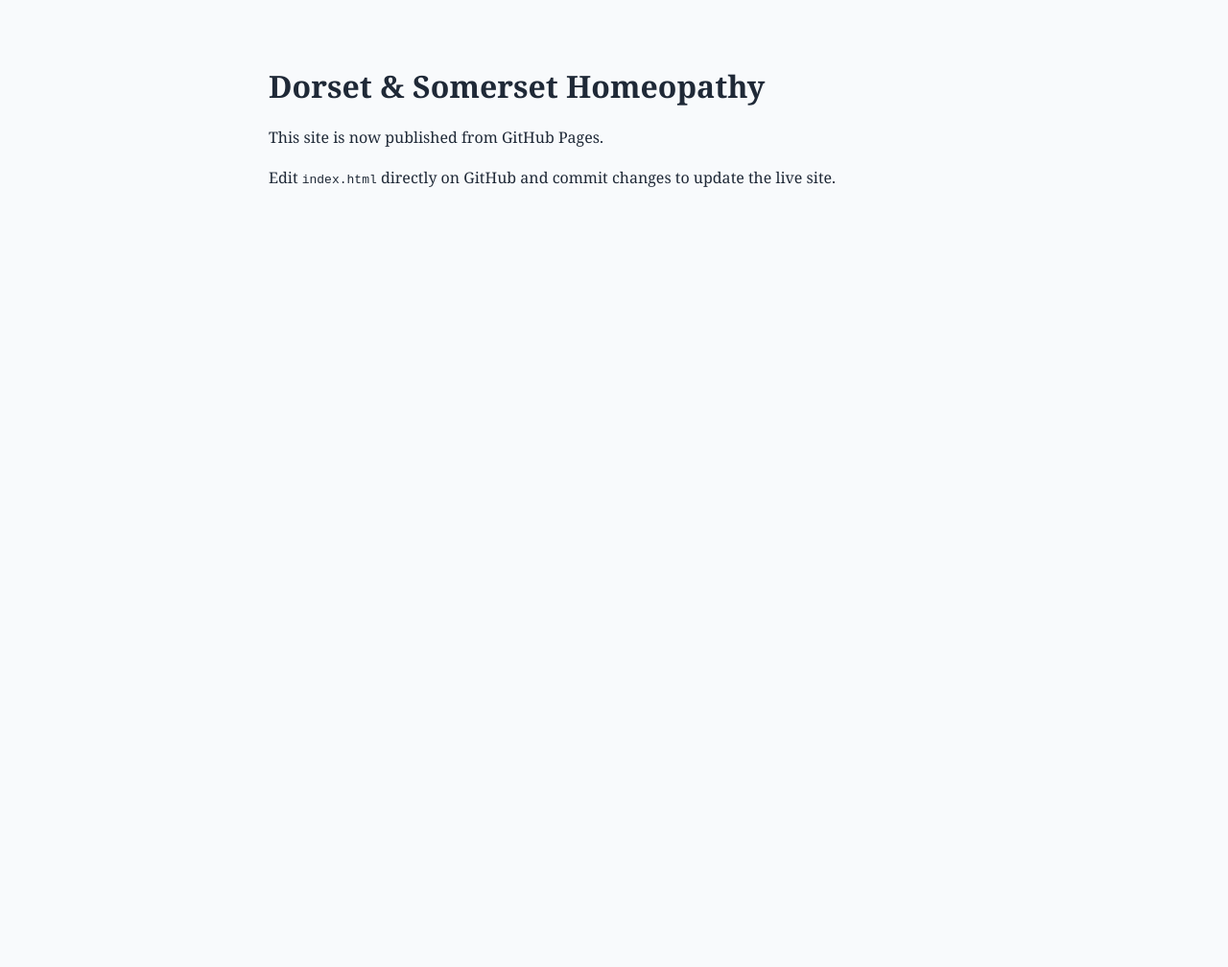
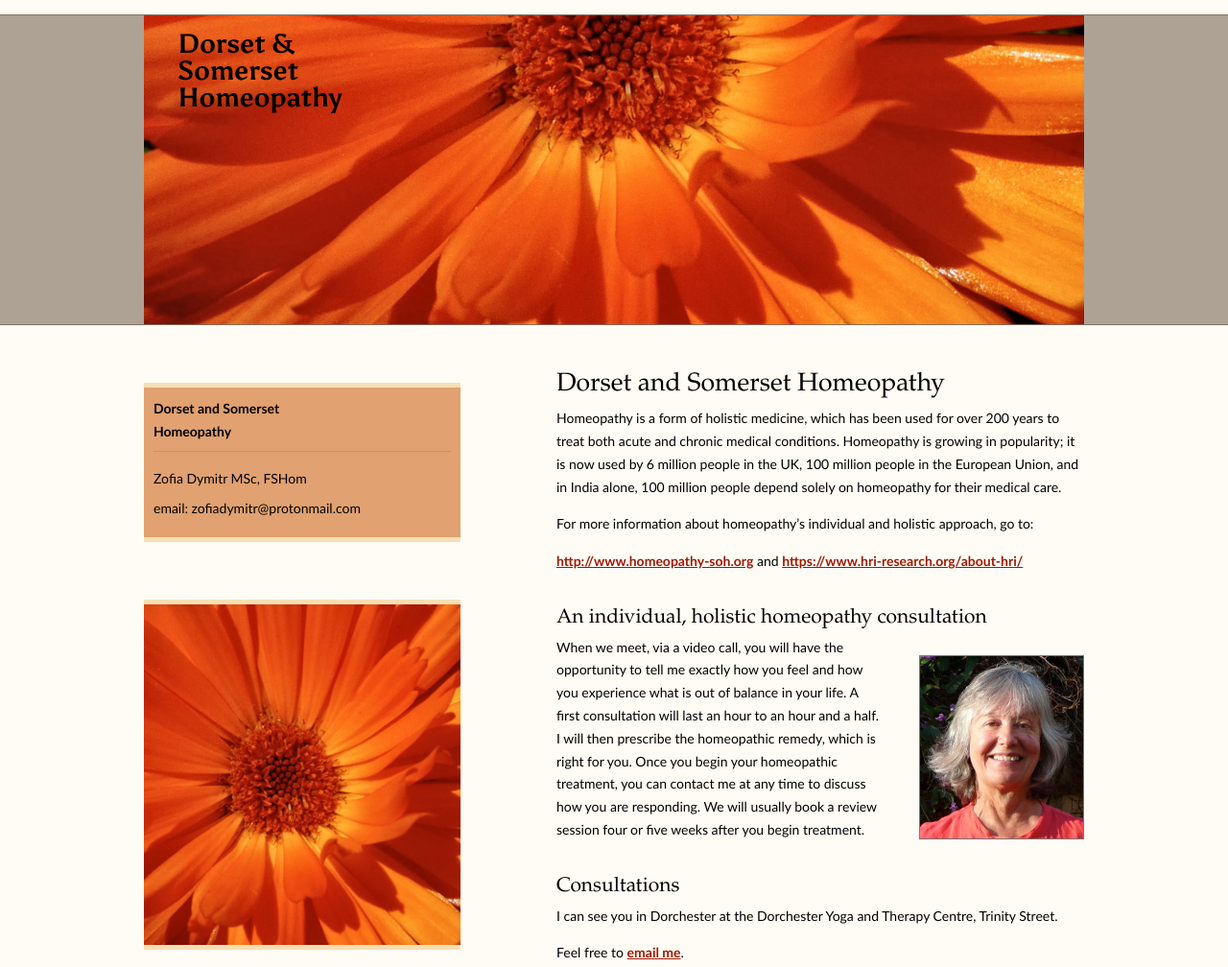
Before and after one commit to mobily-enterprises/dorsetandsomersethomeopathy.co.uk, a plain HTML site: page index.html in a window 1280 px wide. Shown: the top 1008 px of the page at 96% size. Before the commit the page ends 800 px from the top, so only its background shows below. Drawn offline with Linux system fonts and the light colour scheme.

Commit message:
Website online

```diff
--- a/index.html
+++ b/index.html
@@ -1,32 +1,96 @@
 <!doctype html>
-<html lang="en">
+<html lang="en-GB">
   <head>
-    <meta charset="utf-8" />
-    <meta name="viewport" content="width=device-width, initial-scale=1" />
-    <title>Dorset & Somerset Homeopathy</title>
-    <style>
-      body {
-        margin: 0;
-        font-family: Georgia, "Times New Roman", serif;
-        line-height: 1.6;
-        color: #1f2937;
-        background: #f8fafc;
-      }
-      main {
-        max-width: 720px;
-        margin: 4rem auto;
-        padding: 0 1rem;
-      }
-      h1 {
-        margin-bottom: 0.5rem;
-      }
-    </style>
+	<meta charset="utf-8">
+	<title>Dorset and Somerset Homeopathy</title>
+	<meta name="description" content="Inidividual, holistic homeopathy in Somerset, Dorset, Dorchester, and Combe St Nicholas.">
+	<link rel="stylesheet" href="styles.css">
   </head>
+
   <body>
-    <main>
-      <h1>Dorset & Somerset Homeopathy</h1>
-      <p>This site is now published from GitHub Pages.</p>
-      <p>Edit <code>index.html</code> directly on GitHub and commit changes to update the live site.</p>
-    </main>
+	<div id="headerBarOuterContainer">
+	  <div id="headerBarContainer">
+		<div id="headerBar">
+		  <h1><span>Dorset and Somerset Homeopathy</span></h1>
+		</div>
+	  </div>
+	</div>
+
+	<div id="contentContainer">
+	  <div id="content">
+		<h1>Dorset and Somerset Homeopathy</h1>
+
+		<p>Homeopathy is a form of holistic medicine, which has been used for over 200 years to treat both acute and chronic medical conditions. Homeopathy is growing in popularity; it is now used by 6 million people in the UK, 100 million people in the European Union, and in India alone, 100 million people depend solely on homeopathy for their medical care.</p>
+
+		<p>For more information about homeopathy’s individual and holistic approach, go to:</p>
+
+		<p><a href="http://www.homeopathy-soh.org">http://www.homeopathy-soh.org</a> and <a href="https://www.hri-research.org/about-hri/">https://www.hri-research.org/about-hri/</a>
+
+		  <h2>An individual, holistic homeopathy consultation</h2>
+
+		  <img src="zofia.jpg" class="portraitImg">
+
+		  <p>When we meet, <!--either in Dorchester or Combe St Nicholas-->via a video call, you will have the opportunity to tell me exactly how you feel and how you experience what is out of balance in your life. A first consultation will last an hour to an hour and a half. I will then prescribe the homeopathic remedy, which is right for you. Once you begin your homeopathic treatment, you can contact me at any time to discuss how you are responding. We will usually book a review session four or five weeks after you begin treatment.</p>
+
+		  <h2>Consultations</h2>
+
+		  <p>I can see you in Dorchester at the Dorchester Yoga and Therapy Centre, Trinity Street.</p>
+
+		  <p>Feel free to <a href="mailto:zofiadymitr@protonmail.com">email me</a>.</p>
+
+		  <h2>About me</h2>
+
+		  <img src="sideimg.jpg" class="sideImg" width="140">
+
+		  <p>I first used homeopathy for my children when they were young, and because I saw them respond so well, I completed a four-year homeopathy course. I’ve never looked back since I opened my first homeopathy practice in 1985. I offer consultations for people with a range of different health conditions, and enjoy offering homeopathy to babies and children.</p>
+
+		  <p>I’m registered with the Society of Homeopaths, the UK’s largest register for homeopaths.</p>
+
+		  <p>I’m pleased to have contributed to the development of the profession since 1991 in the UK, with the Society of Homeopaths as a board member and Chair, and in Europe as Vice Chair of the European Central Council of Homeopaths. I’m interested in developing research in homeopathy and I have an MSc in Integrated Health with the University of Central Lancashire.</p>
+
+		  <h3>Testimonials</h3>
+		  <blockquote>“I have consulted homeopaths before, but never felt so deeply listened to as I did by Zofia when she took my case.”</blockquote>
+		  <blockquote>“The remedies worked well. I highly recommend Zofia”</blockquote>
+		  <blockquote>“Your presence is so helpful. You are such a good listener.”</blockquote>
+
+		  <h3>Research</h3>
+
+		  <p>Research in homeopathy shows how effective it is. For more information on homeopathy research go to:</p>
+
+		  <p><a href="http://www.homeopathy-soh.org/research">http://www.homeopathy-soh.org/research</a></p>
+
+		  <h2>Fees for homeopathy consultations</h2>
+
+		  <p>Dorchester £82 first consultation. £46 follow-ups.</p>
+		  <!--<p>Combe St Nicholas £75 first consultation. £42 follow-ups.</p>-->
+		  <p>Please contact me to discuss reduced fees if you need to.</p>
+
+		  <h2>Contact me</h2>
+		  <p>email: <a href="mailto:zofiadymitr@protonmail.com">zofiadymitr@protonmail.com</a></p>
+
+		  <img src="soh.png" class="logoImg">
+
+	  </div><!-- content -->
+
+	  <div id="sideBar">
+		<div id="contactInfo">
+		  <h1>Dorset and Somerset<br>Homeopathy</h1>
+
+		  <p>Zofia Dymitr  MSc, FSHom</p>
+
+
+		  <p>email: zofiadymitr@protonmail.com</p>
+		</div>
+
+		<img src="sidebar.jpg" width="330">
+	  </div>
+
+	  <div class="clearer"></div>
+	</div><!-- contentContainer -->
+
+	<div id="copyright">
+	  <p>&copy; Copyright Zofia Dymitr, 2017.  Web design &amp; development by <a href="http://www.irwelldesign.co.uk">Irwell Design</a>.</p>
+	</div>
+
   </body>
 </html>
--- /dev/null
+++ b/styles.css
@@ -0,0 +1,291 @@
+* {
+
+	margin: 0;
+
+	padding: 0;
+
+}
+
+
+
+body {
+
+	background: #fffcf5;
+
+    font-family: Calibri, Segoe, "Segoe UI", Optima, Arial, sans-serif;
+
+    font-size: 14px;
+
+    line-height: 1.7;
+
+}
+
+
+
+#content h1,#content h2,#content h3 {
+
+    font-family: "Book Antiqua", Palatino, "Palatino Linotype", "Palatino LT STD", Georgia, serif;
+
+	font-weight: normal;
+
+}
+
+
+
+#headerBarOuterContainer {
+
+	background: #aea294;/*#e27242;*/
+
+	margin-top: 15px;
+
+	border-top: 1px solid #847565;/*#c3887d;*/
+
+	border-bottom: 1px solid #847565;
+
+}
+
+
+
+#headerBarContainer,#contentContainer,#copyright {
+
+	width: 980px;
+
+	margin: 0 auto 0 auto;
+
+}
+
+
+
+#headerBar {
+
+	width: 980px;
+
+	height: 322px;
+
+	background: url(topbar.jpg) top left no-repeat;
+
+}
+
+
+
+#headerBar h1 {
+
+	width: 980px;
+
+	height: 322px;
+
+	background: url(logo.png) 35px 15px no-repeat;
+
+}
+
+
+
+#headerBar h1 span {
+
+	display: none;
+
+}
+
+
+
+#contentContainer {
+
+	margin-top: 40px;
+
+}
+
+
+
+#content {
+
+	width: 550px;
+
+	float: right;
+
+}
+
+
+
+#content h1 {
+
+	font-size: 1.9em;
+
+}
+
+
+
+#content h2 {
+
+	font-size: 1.5em;
+
+	margin: 30px 0 0 0;
+
+}
+
+
+
+#content h3 {
+
+	font-size: 1.3em;
+
+	margin: 22px 0 0 0;
+
+}
+
+
+
+#content p {
+
+	margin: 0 0 15px 0;
+
+}
+
+
+
+#content a {
+
+	color: #9f1904;
+
+	font-weight: bold;
+
+}
+
+
+
+#content blockquote {
+
+	margin: 0 0 15px 0;
+
+	font-style: italic;
+
+}
+
+
+
+#content img.sideImg {
+
+	float: right;
+
+	margin: 20px 0 20px 40px;
+
+	border-bottom: 5px solid #f6dfb4;
+
+	border-top: 5px solid #f6dfb4;
+
+}
+
+
+
+#content img.logoImg {
+
+	padding: 20px 0 20px 0;
+
+	margin: 40px auto 30px auto;
+
+	border-bottom: 1px solid #888888;
+
+	border-top: 1px solid #888888;
+
+
+
+}
+
+
+
+#content img.portraitImg {
+
+	float: right;
+
+	margin: 20px 0 20px 40px;
+
+	border: 1px solid #777777;
+
+}
+
+
+
+#sideBar {
+
+	width: 330px;
+
+	float: left;
+
+}
+
+
+
+#contactInfo {
+
+	background: #e1a170;/*#f1ad60;*/
+
+	padding: 10px;
+
+	margin-top: 20px;
+
+	margin-bottom: 60px;
+
+	border-bottom: 5px solid #f6dfb4;
+
+	border-top: 5px solid #f6dfb4;
+
+}
+
+
+
+#contactInfo h1 {
+
+	font-size: 1em;
+
+	padding: 0 0 8px 0;
+
+	border-bottom: 1px solid #c99457;
+
+	margin: 0 0 16px 0;
+
+}
+
+
+
+#contactInfo p {
+
+	margin: 0 0 8px 0;
+
+}
+
+
+
+#sideBar img {
+
+	border-bottom: 5px solid #f6dfb4;
+
+	border-top: 5px solid #f6dfb4;
+
+}
+
+
+
+#copyright {
+
+	margin: 40px auto 40px auto;
+
+	text-align: right;
+
+	font-size: 0.8em;
+
+}
+
+
+
+#copyright a {
+
+	color: inherit;
+
+}
+
+
+
+.clearer {
+
+	clear: both;
+
+}
```
Also changed, not shown: logo.png (added), sidebar.jpg (added), sideimg.jpg (added), soh.png (added), sohlogo.jpg (added), topbar.jpg (added), zofia.jpg (added), 1 other file.
